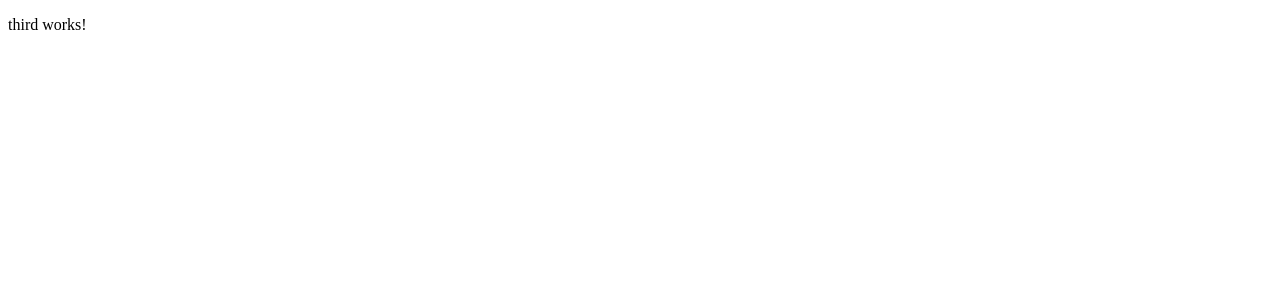
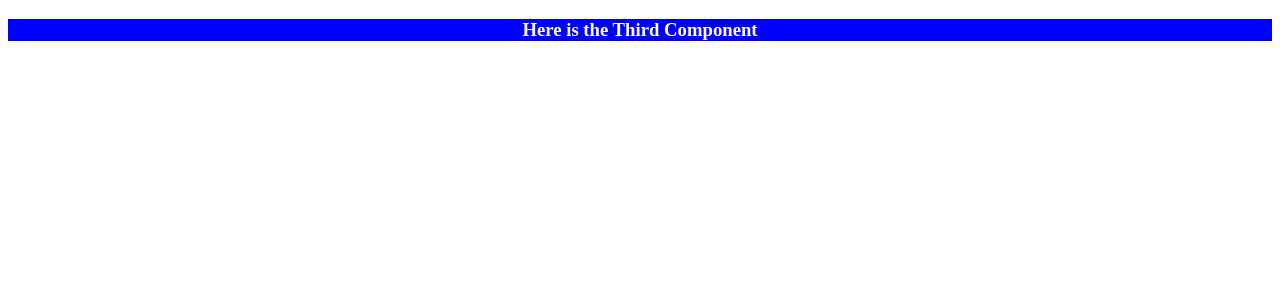
Before and after one commit to IrSg/Angular-Starter, an Angular app: page /third in a window 1280 px wide. Shown: the top 300 px of the page. Built offline with nearby package versions, Linux system fonts and the light colour scheme.

Commit message:
add basic styling to third component

```diff
--- a/src/app/third/third.component.html
+++ b/src/app/third/third.component.html
@@ -1 +1,3 @@
-<p>third works!</p>
+<div class="basicStylings">
+	<h3>Here is the Third Component</h3>
+</div>
--- a/src/app/third/third.component.scss
+++ b/src/app/third/third.component.scss
@@ -0,0 +1,6 @@
+.basicStylings {
+	text-align: center;
+	width: 100%;
+	background-color: blue;
+	color: white;
+}
```
